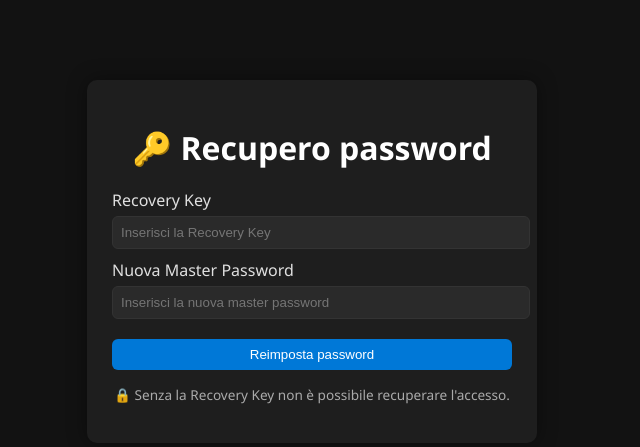
After one commit to Mene-on-git/PwdManager-1, a Flask app: page /recovery in a window 1280 px wide. The commit adds this page. Shown: the top 447 px of the page, without its empty margins (328-968 px from the left). Run offline with Flask 3, Linux system fonts and the light colour scheme; some libraries are stand-ins or nearby versions.

Commit message:
Implementazione completa Password Vault con MFA e Recovery Key persistente
- Creazione e gestione della master password con hash Argon2 e derivazione chiave PBKDF2
- Database SQLite con tabelle `master`, `vault` e `recovery`
- Funzionalità di MFA con TOTP (Google Authenticator) e setup QR code
- CRUD per il vault delle password (aggiungi, elimina, visualizza)
- Endpoint AJAX per rivelare password decriptate in sicurezza
- Generatore di password casuali
- Implementazione della Recovery Key persistente al primo avvio e per reset password

- Form e template HTML integrati (`login.html`, `dashboard.html`, `setup_mfa.html`, `recovery.html`)
- CSS e toast coerenti con il tema scuro del sito
- Protezione CSRF e sessione sicura con Flask-Session
- Rifattorizzazione tutto in un unico `app.py` senza moduli esterni

TODO: fare in mod che il toast della recovery key sia persistente, altrimenti si rischia di perdere la chiave per sempre.

```diff
--- a/app.py
+++ b/app.py
@@ -19,19 +19,14 @@ from datetime import timedelta
 from flask_session import Session
 
 # === CONFIGURAZIONE BASE ===
-# Carica variabili d'ambiente dal file .env (se presente).
 load_dotenv()
 app = Flask(__name__)
 
-# Chiave segreta per sessioni e CSRF (se non esiste, ne genera una e la salva nel file .env)
-# Nota: qui si assegna SECRET_KEY con il valore di env o con un valore generato.
 app.config['SECRET_KEY'] = os.getenv("SECRET_KEY") or secrets.token_urlsafe(32)
 if not os.getenv("SECRET_KEY"):
     with open(".env", "a") as f:
         f.write(f"\nSECRET_KEY={app.config['SECRET_KEY']}")
 
-# Session lato server per non mettere segreti nel cookie firmato
-# Qui si configura Flask-Session per memorizzare le sessioni su filesystem.
 app.config['SESSION_TYPE'] = 'filesystem'
 app.config['SESSION_FILE_DIR'] = os.path.join(os.getcwd(), 'flask_session')
 os.makedirs(app.config['SESSION_FILE_DIR'], exist_ok=True)
@@ -41,33 +36,43 @@ app.config['SESSION_COOKIE_SECURE'] = True
 app.config['SESSION_COOKIE_HTTPONLY'] = True
 app.config['SESSION_COOKIE_SAMESITE'] = 'Lax'
 
-# Inizializza estensioni Flask: sessione, CSRF e il verificatore Argon2 per la master password.
 Session(app)
 csrf = CSRFProtect(app)
 ph = PasswordHasher()
 
-# MFA - se non esiste, ne genera uno e lo salva nel file .env
-# TOTP_SECRET è la secret usata per generare i codici TOTP (Google Authenticator, ecc).
 TOTP_SECRET = os.getenv("TOTP_SECRET")
 if not TOTP_SECRET:
     TOTP_SECRET = pyotp.random_base32()
     with open(".env", "a") as f:
         f.write(f"\nTOTP_SECRET={TOTP_SECRET}")
 
+# === FORM ===
+class LoginForm(FlaskForm):
+    password = PasswordField('Master Password', validators=[DataRequired()])
+    submit = SubmitField('Accedi')
+
+class AddPasswordForm(FlaskForm):
+    site = StringField('Sito', validators=[DataRequired()])
+    username = StringField('Username', validators=[DataRequired()])
+    password = StringField('Password', validators=[DataRequired()])
+    submit = SubmitField('Aggiungi')
+
 class MFAForm(FlaskForm):
     token = StringField('Codice MFA', validators=[DataRequired()])
     submit = SubmitField('Verifica')
+
+# === RECOVERY KEY FORM ===
+class RecoveryForm(FlaskForm):
+    recovery_key = StringField('Chiave di Recupero', validators=[DataRequired()])
+    new_password = PasswordField('Nuova Master Password', validators=[DataRequired()])
+    submit = SubmitField('Reimposta Password')
 
 # === DATABASE ===
 DB_PATH = "passwords.db"
 
 def init_db():
-    # Inizializza il database SQLite se non esiste, crea tabelle master e vault.
-    # Se ci sono vecchie versioni della tabella master senza la colonna 'salt', tenta di aggiungerla.
     conn = sqlite3.connect(DB_PATH)
     c = conn.cursor()
-
-    # crea master con campo salt; se la tabella esiste senza salt, aggiunge la colonna
     c.execute("""CREATE TABLE IF NOT EXISTS master (
         id INTEGER PRIMARY KEY AUTOINCREMENT,
         password_hash TEXT NOT NULL,
@@ -81,13 +86,15 @@ def init_db():
         nonce BLOB,
         salt BLOB
     )""")
+    # === RECOVERY KEY ===
+    c.execute("""CREATE TABLE IF NOT EXISTS recovery (
+        id INTEGER PRIMARY KEY AUTOINCREMENT,
+        key TEXT NOT NULL
+    )""")
     conn.commit()
-
-    # migrazione: assicurarsi che la colonna 'salt' esista (compat con DB preesistenti)
     c.execute("PRAGMA table_info(master)")
     cols = [r[1] for r in c.fetchall()]
     if 'salt' not in cols:
-        # Se la colonna non esiste, viene aggiunta. Operazione compatibile con DB preesistenti.
         c.execute("ALTER TABLE master ADD COLUMN salt BLOB")
         conn.commit()
     conn.close()
@@ -95,163 +102,117 @@ def init_db():
 init_db()
 
 # === CRITTOGRAFIA ===
-# Deriva una chiave AES-256. 'password' può essere str o bytes (usato come input per PBKDF2HMAC).
 def derive_key(password, salt: bytes) -> bytes:
-    # Se l'input è stringa viene convertito in bytes.
     if isinstance(password, str):
         password_bytes = password.encode()
     else:
         password_bytes = password
-    # PBKDF2HMAC con SHA256: genera una chiave lunga 32 byte (AES-256) usando il salt e iterations specificate.
     kdf = PBKDF2HMAC(
         algorithm=hashes.SHA256(),
         length=32,
         salt=salt,
         iterations=390000,
     )
-    # derive() produce la chiave crittografica a partire dalla password/secret
     return kdf.derive(password_bytes)
 
-# Cripta password con AES-GCM usando la master key derivata.
-# master_key può essere str o bytes (usato come input per derive_key con salt per entry)
 def encrypt(password: str, master_key) -> tuple:
-    # Genera un salt unico per questa voce (usato come salt nella derivazione della chiave)
     salt = os.urandom(16)
-    # Nonce per AES-GCM (12 byte consigliati)
     nonce = os.urandom(12)
-    # Deriva la chiave AES a partire dalla master_key e dal salt generato
     key = derive_key(master_key, salt)
     aesgcm = AESGCM(key)
-    # cifra la password (associata a nessun dato aggiuntivo)
     ciphertext = aesgcm.encrypt(nonce, password.encode(), None)
-    # Restituisce il ciphertext, il nonce e il salt necessari per decriptare in seguito
     return ciphertext, nonce, salt
 
-# Decripta password con AES-GCM. Ritorna stringa o un messaggio neutro se fallisce.
 def decrypt(ciphertext: bytes, nonce: bytes, salt: bytes, master_key) -> str:
     try:
-        # Deriva la stessa chiave usata in encrypt partendo dalla master_key e dal salt salvato
         key = derive_key(master_key, salt)
         aesgcm = AESGCM(key)
-        # Decripta e ritorna il plaintext in formato stringa
         return aesgcm.decrypt(nonce, ciphertext, None).decode()
     except Exception:
-        # In caso di errore (chiave sbagliata, tampering, dati corrotti) ritorna una stringa indicativa
         return "[DECRYPT FAILED]"
-
-# === FORM ===
-class LoginForm(FlaskForm):
-    password = PasswordField('Master Password', validators=[DataRequired()])
-    submit = SubmitField('Accedi')
-
-class AddPasswordForm(FlaskForm):
-    site = StringField('Sito', validators=[DataRequired()])
-    username = StringField('Username', validators=[DataRequired()])
-    password = StringField('Password', validators=[DataRequired()])
-    submit = SubmitField('Aggiungi')
 
 # === ROTTE ===
 @app.route('/', methods=['GET', 'POST'])
 def login():
-    # Route di login che gestisce sia la creazione della master password (al primo avvio)
-    # sia la verifica della master password esistente.
     form = LoginForm()
     conn = sqlite3.connect(DB_PATH)
     c = conn.cursor()
-    # Recupera l'hash della master password e il salt salvato (se esistono)
     c.execute("SELECT password_hash, salt FROM master LIMIT 1")
     result = c.fetchone()
     conn.close()
 
     if form.validate_on_submit():
         pw = form.password.data
-        # Se non esiste master password, la crea (salva anche un salt)
         if result is None:
-            # Crea hash Argon2 della password e genera un salt per l'uso nella derivazione delle chiavi
+            # primo avvio: crea master password
             hash_pw = ph.hash(pw)
             master_salt = os.urandom(16)
             conn = sqlite3.connect(DB_PATH)
             c = conn.cursor()
-            # Salva hash e salt nella tabella master
             c.execute("INSERT INTO master (password_hash, salt) VALUES (?, ?)", (hash_pw, master_salt))
             conn.commit()
+            # === RECOVERY KEY ===
+            recovery_key = secrets.token_urlsafe(32)
+            c.execute("INSERT INTO recovery (key) VALUES (?)", (recovery_key,))
+            conn.commit()
             conn.close()
-            flash("Master password creata!", "success")
-            # Deriva la chiave dalla password appena creata e la salva nella sessione (base64-encoded)
+            flash(f"Master password creata! Salva questa Recovery Key: {recovery_key}", "success")
             derived_key = derive_key(pw, master_salt)
             session.permanent = True
             session['master_key'] = base64.b64encode(derived_key).decode()
-            # Dopo la creazione guidiamo direttamente alla configurazione MFA
             session['mfa_ok'] = False
             return redirect(url_for('setup_mfa'))
         else:
             try:
-                # Se esiste un record master, verifica la password con Argon2
                 stored_hash, stored_salt = result[0], result[1]
                 ph.verify(stored_hash, pw)
             except Exception:
-                # Se la verifica fallisce, notifica l'utente
                 flash("Master password errata.", "danger")
                 return redirect(url_for('login'))
 
-            # Se la verifica riesce, deriva la chiave e la salva in sessione
             derived_key = derive_key(pw, stored_salt)
             session.permanent = True
             session['master_key'] = base64.b64encode(derived_key).decode()
+            session['mfa_ok'] = False
+            return redirect(url_for('dashboard'))
 
-        # Dopo il login la MFA non è ancora stata verificata: imposta mfa_ok a False
-        session['mfa_ok'] = False
-        return redirect(url_for('dashboard'))
-
-    # Mostra la pagina di login; pw=True se esiste già una master password (per UI)
     return render_template('login.html', form=form, pw=result is not None)
 
 @app.route('/dashboard', methods=['GET', 'POST'])
 def dashboard():
-    # Dashboard principale che mostra le voci del vault decriptate per l'utente autenticato.
     if 'master_key' not in session:
         return redirect(url_for('login'))
     if not session.get('mfa_ok'):
-        # Se MFA non è stata verificata, reindirizza alla pagina di MFA
         return redirect(url_for('mfa'))
 
     form = AddPasswordForm()
-    # Recupera la chiave derivata dalla sessione (base64 -> bytes)
     master_key = base64.b64decode(session['master_key'])
 
     conn = sqlite3.connect(DB_PATH)
     c = conn.cursor()
-
-    # Supporta l'inserimento diretto dalla dashboard (form POST)
     if form.validate_on_submit():
         site = form.site.data
         username = form.username.data
         password = form.password.data
-
         ciphertext, nonce, salt = encrypt(password, master_key)
         c.execute("INSERT INTO vault (site, username, password, nonce, salt) VALUES (?, ?, ?, ?, ?)",
                   (site, username, ciphertext, nonce, salt))
         conn.commit()
         flash("Password salvata!", "success")
-
-    # Recupera tutte le voci salvate (i dati sensibili sono ciphertext, nonce, salt)
     c.execute("SELECT id, site, username, password, nonce, salt FROM vault")
     rows = c.fetchall()
     conn.close()
 
-    # Decripta ogni voce per mostrarla nella UI; se decrittazione fallisce mostra il marker [DECRYPT FAILED]
     decrypted = []
     for row in rows:
         pid, site, username, pw, nonce, salt = row
         dec = decrypt(pw, nonce, salt, master_key)
         decrypted.append((pid, site, username, dec))
 
-    # Render della dashboard con la lista delle password decriptate (usata dalla UI)
     return render_template('dashboard.html', add_form=form, passwords=decrypted)
 
 @app.route('/add_password', methods=['POST'])
 def add_password():
-    # Aggiunge una voce al vault. Richiede che la sessione contenga la master_key.
     if 'master_key' not in session:
         flash("Sessione scaduta. Effettua di nuovo il login.", "warning")
         return redirect(url_for('logout'))
@@ -259,28 +220,19 @@ def add_password():
     form = AddPasswordForm()
     if form.validate_on_submit():
         try:
-            # Recupera la master_key (derivata) dalla sessione, la decodifica da base64
             master_key = base64.b64decode(session['master_key'])
             site = form.site.data
             username = form.username.data
             password = form.password.data
-
-            # Cripta la password con la master_key (viene generato salt e nonce specifici per la voce)
             ciphertext, nonce, salt = encrypt(password, master_key)
-
-            # Salva i dati cifrati nel DB (ciphertext, nonce, salt)
             conn = sqlite3.connect(DB_PATH)
             c = conn.cursor()
-            c.execute(
-                "INSERT INTO vault (site, username, password, nonce, salt) VALUES (?, ?, ?, ?, ?)",
-                (site, username, ciphertext, nonce, salt)
-            )
+            c.execute("INSERT INTO vault (site, username, password, nonce, salt) VALUES (?, ?, ?, ?, ?)",
+                      (site, username, ciphertext, nonce, salt))
             conn.commit()
             conn.close()
-
             flash("Password aggiunta con successo!", "success")
         except Exception as e:
-            # Log dell'errore lato server e messaggio generico all'utente
             app.logger.error("Errore durante l'aggiunta della password")
             flash("Errore durante l'aggiunta della password", "danger")
     else:
@@ -290,7 +242,6 @@ def add_password():
 
 @app.route('/delete/<int:password_id>', methods=['POST'])
 def delete_password(password_id):
-    # Elimina la voce con l'id specificato dal DB
     conn = sqlite3.connect(DB_PATH)
     c = conn.cursor()
     c.execute("DELETE FROM vault WHERE id=?", (password_id,))
@@ -301,98 +252,122 @@ def delete_password(password_id):
 
 @app.route('/logout')
 def logout():
-    # Cancella la sessione utente e reindirizza al login
     session.clear()
     flash("Logout effettuato", "info")
     return redirect(url_for('login'))
 
 @app.route('/generate_password')
 def generate_password():
-    # Endpoint che genera una password casuale e la ritorna in chiaro.
-    # Richiede autenticazione e MFA; altrimenti rimanda al login.
     if 'master_key' not in session or not session.get('mfa_ok'):
         return redirect(url_for('login'))
-
     chars = "abcdefghijklmnopqrstuvwxyzABCDEFGHIJKLMNOPQRSTUVWXYZ0123456789!@#$%^&*()-_=+"
     pw = ''.join(secrets.choice(chars) for _ in range(20))
     return pw
 
 @app.route('/setup_mfa')
 def setup_mfa():
-    # Mostra il QR code per la configurazione del TOTP (Google Authenticator).
     if 'master_key' not in session:
         return redirect(url_for('login'))
-
-    # Crea un oggetto TOTP con la secret condivisa e genera l'URI di provisioning
     totp = pyotp.TOTP(TOTP_SECRET)
     uri = totp.provisioning_uri(name="Vault", issuer_name="SecureVault")
-    # Genera un QR code PNG dall'URI e lo codifica in base64 per l'inclusione in una pagina HTML
     qr = qrcode.make(uri)
     buf = BytesIO()
     qr.save(buf, format="PNG")
     qr_b64 = base64.b64encode(buf.getvalue()).decode("utf-8")
-
     return render_template('setup_mfa.html', qr_b64=qr_b64)
 
 @app.route('/mfa', methods=['GET', 'POST'])
 def mfa():
-    # Pagina di verifica MFA: l'utente inserisce il codice TOTP ottenuto dall'app Authenticator
     if 'master_key' not in session:
         return redirect(url_for('login'))
 
     form = MFAForm()
     totp = pyotp.TOTP(TOTP_SECRET)
-
     if form.validate_on_submit():
         token = form.token.data.strip()
-        # Verifica il token TOTP usando la secret condivisa
         if totp.verify(token):
             session['mfa_ok'] = True
             flash("Autenticazione MFA riuscita!", "success")
             return redirect(url_for('dashboard'))
         else:
             flash("Codice MFA non valido.", "danger")
-
     return render_template('mfa.html', form=form)
 
-# assume che session['master_key'] e session['mfa_ok'] siano gestiti nel flusso di login/MFA
 @app.route('/reveal_password', methods=['POST'])
 def reveal_password():
-    # Endpoint AJAX che ritorna la password in chiaro per una voce specificata dall'id.
-    # Controlla che la sessione sia valida e che la MFA sia stata effettuata.
     if 'master_key' not in session or not session.get('mfa_ok'):
         return jsonify({'error': 'unauthorized'}), 401
-
     data = request.get_json() or {}
     pid = data.get('id')
     try:
         pid = int(pid)
     except Exception:
         return jsonify({'error': 'bad_request'}), 400
-
     conn = sqlite3.connect(DB_PATH)
     c = conn.cursor()
     c.execute("SELECT password, nonce, salt FROM vault WHERE id=?", (pid,))
     row = c.fetchone()
     conn.close()
-
     if not row:
         return jsonify({'error': 'not_found'}), 404
-
     ciphertext, nonce, salt = row
     try:
         master_key = base64.b64decode(session['master_key'])
         plaintext = decrypt(ciphertext, nonce, salt, master_key)
     except Exception:
         return jsonify({'error': 'decrypt_failed'}), 500
-
     if plaintext == "[DECRYPT FAILED]":
         return jsonify({'error': 'decrypt_failed'}), 500
+    return jsonify({'password': plaintext})
 
-    # non includere ulteriori dati sensibili nella risposta
-    return jsonify({'password': plaintext})
+# === ROUTE RECOVERY KEY ===
+@app.route('/recovery', methods=['GET', 'POST'])
+def recovery():
+    form = RecoveryForm()
+    show_key = session.pop('show_recovery', False)
+    recovery_key = session.pop('recovery_key', None)
+
+    if form.validate_on_submit():
+        rkey = form.recovery_key.data.strip()
+        new_pw = form.new_password.data
+
+        conn = sqlite3.connect(DB_PATH)
+        c = conn.cursor()
+        c.execute("SELECT key FROM recovery LIMIT 1")
+        row = c.fetchone()
+
+        if not row or row[0] != rkey:
+            flash("Chiave di recupero non valida.", "danger")
+            conn.close()
+            return redirect(url_for('recovery'))
+
+        # aggiorna master password
+        master_salt = os.urandom(16)
+        hash_pw = ph.hash(new_pw)
+        c.execute("UPDATE master SET password_hash=?, salt=? WHERE id=1", (hash_pw, master_salt))
+
+        # genera nuova Recovery Key
+        new_recovery = secrets.token_urlsafe(32)
+        c.execute("UPDATE recovery SET key=? WHERE id=1", (new_recovery,))
+
+        # decripta e ricripta vault con nuova chiave
+        c.execute("SELECT id, password, nonce, salt FROM vault")
+        vault_rows = c.fetchall()
+
+        derived_old_key = derive_key(new_pw, master_salt)  # derivata dalla nuova password
+        for vid, ciphertext, nonce, salt in vault_rows:
+            plaintext = decrypt(ciphertext, nonce, salt, derived_old_key)
+            new_ct, new_nonce, new_salt = encrypt(plaintext, derived_old_key)
+            c.execute("UPDATE vault SET password=?, nonce=?, salt=? WHERE id=?", (new_ct, new_nonce, new_salt, vid))
+
+        conn.commit()
+        conn.close()
+
+        flash(f"Password reimpostata! Salva la nuova Recovery Key: {new_recovery}", "success")
+        return redirect(url_for('login'))
+
+    return render_template('recovery.html', form=form, show_key=show_key, recovery_key=recovery_key)
 
 
 if __name__ == "__main__":
-    # in produzione disabilitare debug ed usare WSGI server
-    app.run(port=5000, debug=True) #quando si usa in produzione, debug deve essere False e quando farò il server mettere host='0.0.0.0'
+    app.run(port=5000, debug=True)
--- a/static/styles.css
+++ b/static/styles.css
@@ -203,3 +203,32 @@ h1, h2, h3 {
 .mfa-setup-container a:hover {
     text-decoration: underline;
 }
+
+/* Toast inline per conferma eliminazione - tema dark */
+.inline-toast {
+    background-color: #2a2a2a; /* stesso colore dei card e tabelle */
+    color: #e0e0e0;           /* testo chiaro */
+    border: 1px solid #555;   /* bordo soft */
+    border-radius: 6px;
+    padding: 10px;
+    font-size: 0.9em;
+    margin-bottom: 10px;
+}
+
+.inline-toast .btn-danger {
+    background-color: #c62828;
+    color: #fff;
+}
+
+.inline-toast .btn-danger:hover {
+    background-color: #a81e1e;
+}
+
+.inline-toast .btn-secondary {
+    background-color: #555;
+    color: #e0e0e0;
+}
+
+.inline-toast .btn-secondary:hover {
+    background-color: #777;
+}
--- /dev/null
+++ b/templates/recovery.html
@@ -0,0 +1,46 @@
+<!DOCTYPE html>
+<html lang="it">
+<head>
+    <meta charset="UTF-8">
+    <meta http-equiv="Content-Security-Policy"
+          content="default-src 'self'; script-src 'self'; style-src 'self' 'unsafe-inline';">
+    <meta name="viewport" content="width=device-width, initial-scale=1.0">
+    <title>Recupero Password</title>
+    <link rel="stylesheet" href="{{ url_for('static', filename='styles.css') }}">
+</head>
+<body>
+
+<div class="login-container card">
+    <h1 class="login-title">🔑 Recupero password</h1>
+
+    {% with messages = get_flashed_messages(with_categories=true) %}
+        {% if messages %}
+            {% for category, message in messages %}
+                <div class="alert alert-{{ category }}">{{ message }}</div>
+            {% endfor %}
+        {% endif %}
+    {% endwith %}
+
+    <form method="POST" autocomplete="off" novalidate>
+        {{ form.csrf_token }}
+
+        <div class="form-group">
+            <label for="recovery_key">Recovery Key</label>
+            {{ form.recovery_key(class="form-control", placeholder="Inserisci la Recovery Key") }}
+        </div>
+
+        <div class="form-group">
+            <label for="new_password">Nuova Master Password</label>
+            {{ form.new_password(class="form-control", placeholder="Inserisci la nuova master password") }}
+        </div>
+
+        <button type="submit" class="btn btn-block">Reimposta password</button>
+    </form>
+
+    <p class="info-text">
+        🔒 Senza la Recovery Key non è possibile recuperare l'accesso.
+    </p>
+</div>
+
+</body>
+</html>
```
Also changed, not shown: static/js/dashboard.js (+134 -0 lines), templates/dashboard.html (+9 -4 lines), templates/login.html (+9 -2 lines).
